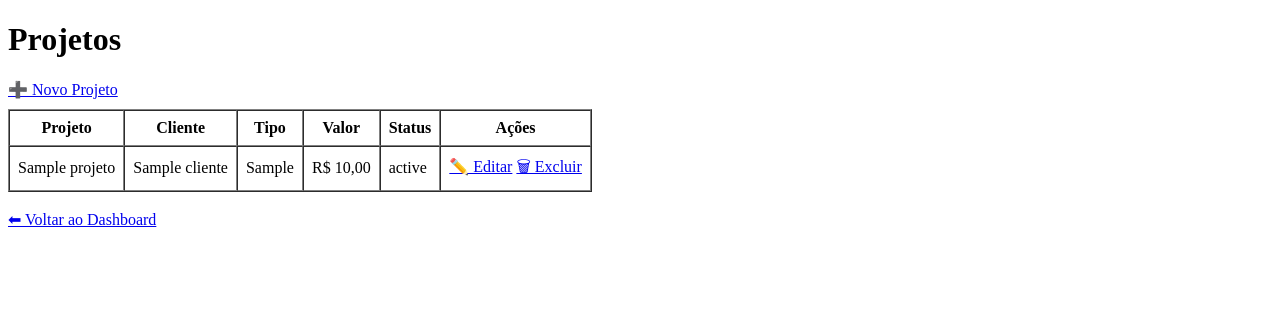
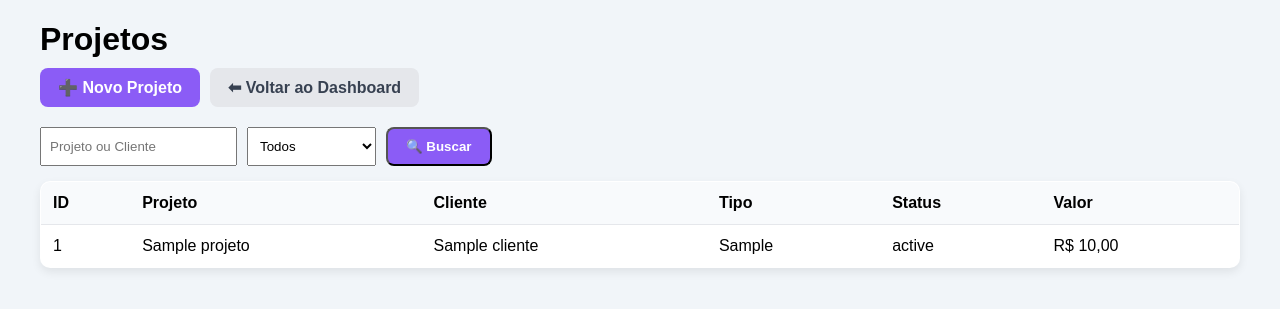
Before and after one commit to adalberto-martins/amdigital-erp, a PHP site: page /projetos.php in a window 1280 px wide. Shown: the top 309 px of the page. Run offline with PHP 8.4, Linux system fonts and the light colour scheme; the visitor is signed in with stand-in values (Sample User, id 1); tables that the repository leaves empty or names only in its code hold one stand-in row (values such as "Sample post").

Commit message:
Update projetos.php

```diff
--- a/public/projetos.php
+++ b/public/projetos.php
@@ -1,74 +1,207 @@
 <?php
-require "../app/auth/verifica_login.php";
-require "../config/database.php";
+require __DIR__ . "/../app/auth/seguranca.php";
+require __DIR__ . "/../config/database.php";
+
+/* =========================
+   BUSCA / FILTROS
+========================= */
+$busca  = $_GET['busca']  ?? '';
+$status = $_GET['status'] ?? '';
 
 $sql = "
-    SELECT
-        p.id,
-        p.nome AS projeto,
-        p.tipo,
-        p.valor,
-        p.status,
-        c.nome AS cliente
+    SELECT p.*, c.nome AS cliente
     FROM projetos p
-    LEFT JOIN clientes c ON c.id = p.cliente_id
-    ORDER BY p.nome
+    JOIN clientes c ON c.id = p.cliente_id
+    WHERE 1=1
 ";
+$params = [];
 
-$stmt = $pdo->query($sql);
-$projetos = $stmt->fetchAll();
+if (!empty($busca)) {
+    $sql .= " AND (p.nome LIKE ? OR c.nome LIKE ?)";
+    $params[] = "%$busca%";
+    $params[] = "%$busca%";
+}
+
+if (!empty($status)) {
+    $sql .= " AND p.status = ?";
+    $params[] = $status;
+}
+
+$sql .= " ORDER BY p.nome";
+
+$stmt = $pdo->prepare($sql);
+$stmt->execute($params);
+$projetos = $stmt->fetchAll(PDO::FETCH_ASSOC);
 ?>
-
 <!DOCTYPE html>
 <html lang="pt-br">
 <head>
 <meta charset="UTF-8">
 <title>Projetos</title>
+
+<style>
+body {
+    font-family: Arial, sans-serif;
+    background: #f1f5f9;
+}
+
+.container {
+    max-width: 1200px;
+    margin: 0 auto;
+}
+
+h1 {
+    margin-bottom: 10px;
+}
+
+/* filtros */
+.filtro {
+    display: flex;
+    gap: 10px;
+    margin-bottom: 15px;
+}
+
+.filtro input,
+.filtro select {
+    padding: 8px;
+}
+
+/* botões */
+.botoes {
+    display: flex;
+    gap: 10px;
+    margin-bottom: 20px;
+}
+
+.btn {
+    padding: 10px 18px;
+    border-radius: 8px;
+    text-decoration: none;
+    font-weight: bold;
+    transition: .2s;
+}
+
+.btn-primary {
+    background: #8b5cf6;
+    color: #fff;
+}
+
+.btn-primary:hover {
+    background: #7c3aed;
+}
+
+.btn-secondary {
+    background: #e5e7eb;
+    color: #374151;
+}
+
+.btn-secondary:hover {
+    background: #d1d5db;
+}
+
+/* tabela */
+.table-wrapper {
+    display: flex;
+    justify-content: center;
+}
+
+.system-table {
+    width: 100%;
+    max-width: 1200px;
+    border-collapse: collapse;
+    background: #fff;
+    border: 1px solid #e5e7eb;
+    border-radius: 10px;
+    overflow: hidden;
+    box-shadow: 0 4px 10px rgba(0,0,0,.08);
+}
+
+.system-table th,
+.system-table td {
+    padding: 12px;
+    border-bottom: 1px solid #e5e7eb;
+    text-align: left;
+}
+
+.system-table thead {
+    background: #f8fafc;
+}
+
+.linha-click {
+    cursor: pointer;
+    transition: background-color .15s ease;
+}
+
+.linha-click:hover {
+    background-color: #f3f4f6;
+}
+</style>
 </head>
+
 <body>
+<div class="container">
 
 <h1>Projetos</h1>
 
-<a href="projeto_novo.php">➕ Novo Projeto</a>
+<!-- BOTÕES -->
+<div class="botoes">
+    <a href="projeto_novo.php" class="btn btn-primary">➕ Novo Projeto</a>
+    <a href="index.php" class="btn btn-secondary">⬅ Voltar ao Dashboard</a>
+</div>
 
-<table border="1" cellpadding="8" cellspacing="0" style="margin-top:10px;">
+<!-- FILTRO -->
+<form method="get" class="filtro">
+    <input type="text" name="busca"
+           value="<?= htmlspecialchars($busca) ?>"
+           placeholder="Projeto ou Cliente">
+
+    <select name="status">
+        <option value="">Todos</option>
+        <option value="ativo" <?= $status=='ativo'?'selected':'' ?>>Ativo</option>
+        <option value="em_andamento" <?= $status=='em_andamento'?'selected':'' ?>>Em andamento</option>
+        <option value="concluido" <?= $status=='concluido'?'selected':'' ?>>Concluído</option>
+        <option value="cancelado" <?= $status=='cancelado'?'selected':'' ?>>Cancelado</option>
+    </select>
+
+    <button class="btn btn-primary">🔍 Buscar</button>
+</form>
+
+<!-- TABELA -->
+<div class="table-wrapper">
+<table class="system-table">
+    <thead>
         <tr>
+            <th>ID</th>
             <th>Projeto</th>
             <th>Cliente</th>
             <th>Tipo</th>
+            <th>Status</th>
             <th>Valor</th>
-    <th>Status</th>
-    <th>Ações</th>
         </tr>
+    </thead>
+    <tbody>
+    <?php if (empty($projetos)): ?>
+        <tr>
+            <td colspan="6">Nenhum projeto encontrado</td>
+        </tr>
+    <?php endif; ?>
 
-<?php if (count($projetos) === 0): ?>
-<tr>
-    <td colspan="6">Nenhum projeto cadastrado.</td>
-</tr>
-<?php else: ?>
     <?php foreach ($projetos as $p): ?>
-<tr>
-    <td><?= htmlspecialchars($p['projeto']) ?></td>
-    <td><?= htmlspecialchars($p['cliente'] ?? '—') ?></td>
+        <tr class="linha-click"
+            onclick="window.location='projeto_editar.php?id=<?= $p['id'] ?>'">
+
+            <td><?= $p['id'] ?></td>
+            <td><?= htmlspecialchars($p['nome']) ?></td>
+            <td><?= htmlspecialchars($p['cliente']) ?></td>
             <td><?= htmlspecialchars($p['tipo']) ?></td>
-    <td>R$ <?= number_format($p['valor'], 2, ',', '.') ?></td>
             <td><?= htmlspecialchars($p['status']) ?></td>
-    <td>
-        <a href="projeto_editar.php?id=<?= $p['id'] ?>">✏️ Editar</a>
-        <a href="projeto_excluir.php?id=<?= $p['id'] ?>"
-   onclick="return confirm('Deseja excluir este projeto?')">
-   🗑 Excluir
-</a>
-
-    </td>
+            <td>R$ <?= number_format($p['valor'],2,',','.') ?></td>
         </tr>
     <?php endforeach; ?>
-<?php endif; ?>
+    </tbody>
 </table>
+</div>
 
-
-<br>
-<a href="dashboard.php">⬅ Voltar ao Dashboard</a>
-
+</div>
 </body>
 </html>
```
Lines whose indentation alone changed are shown as unchanged.
